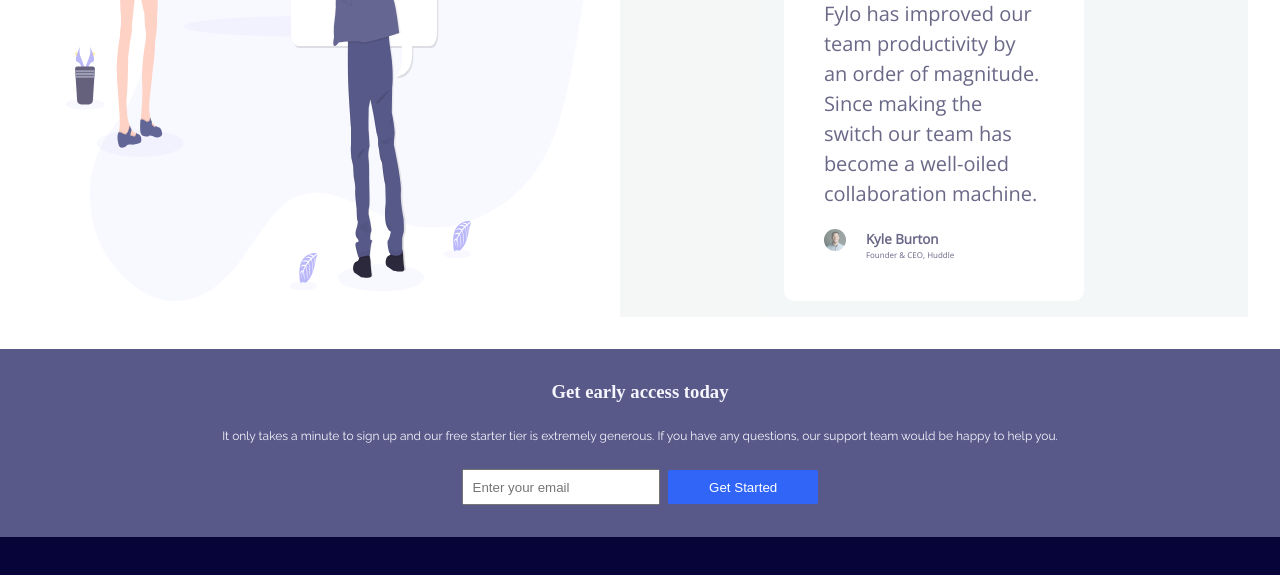
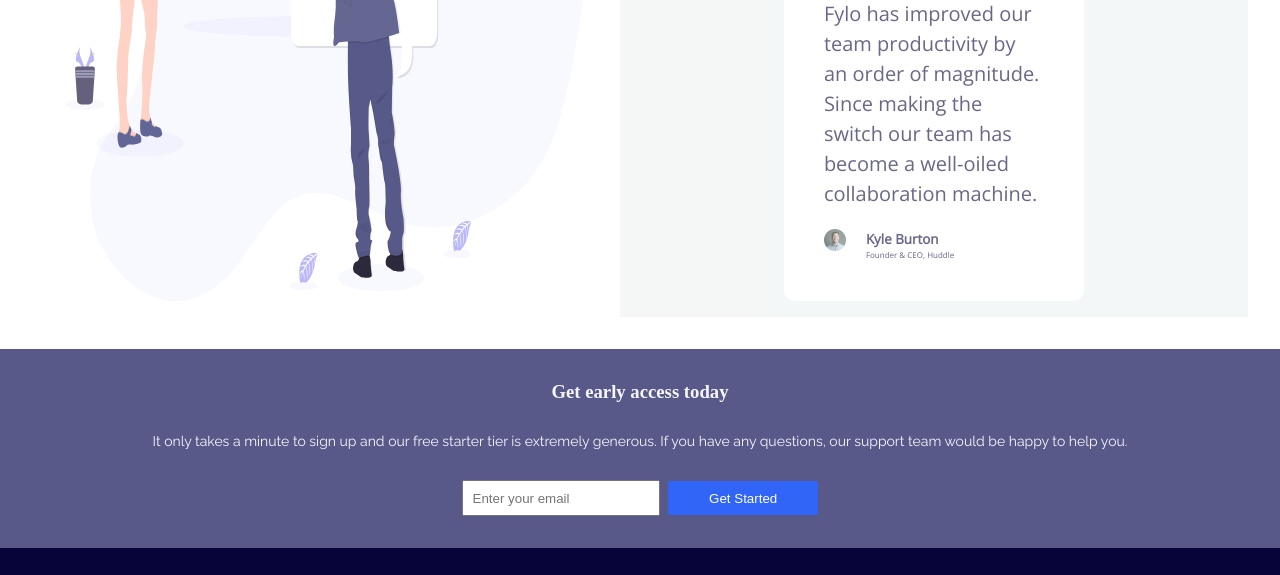
Before and after one commit to Tolaniii7/fylo-repo, a plain HTML site: page index.html in a window 1280 px wide. Shown: the part 1076-1651 px from the top of the page. Drawn offline with nearby package versions, Linux system fonts and the light colour scheme.

Commit message:
font- size again ahah!!

```diff
--- a/style.css
+++ b/style.css
@@ -182,10 +182,16 @@ footer {
 .main-container>p,
 .container-sub-main>p,
 .quotation-box,
+section > div >p,
 footer {
     font-size: 20px;
 }
 
+section>div>p {
+    font-size: 14px;
+}
+
+.container-sub-main
 
     li {
         font-size: 14px;
```
